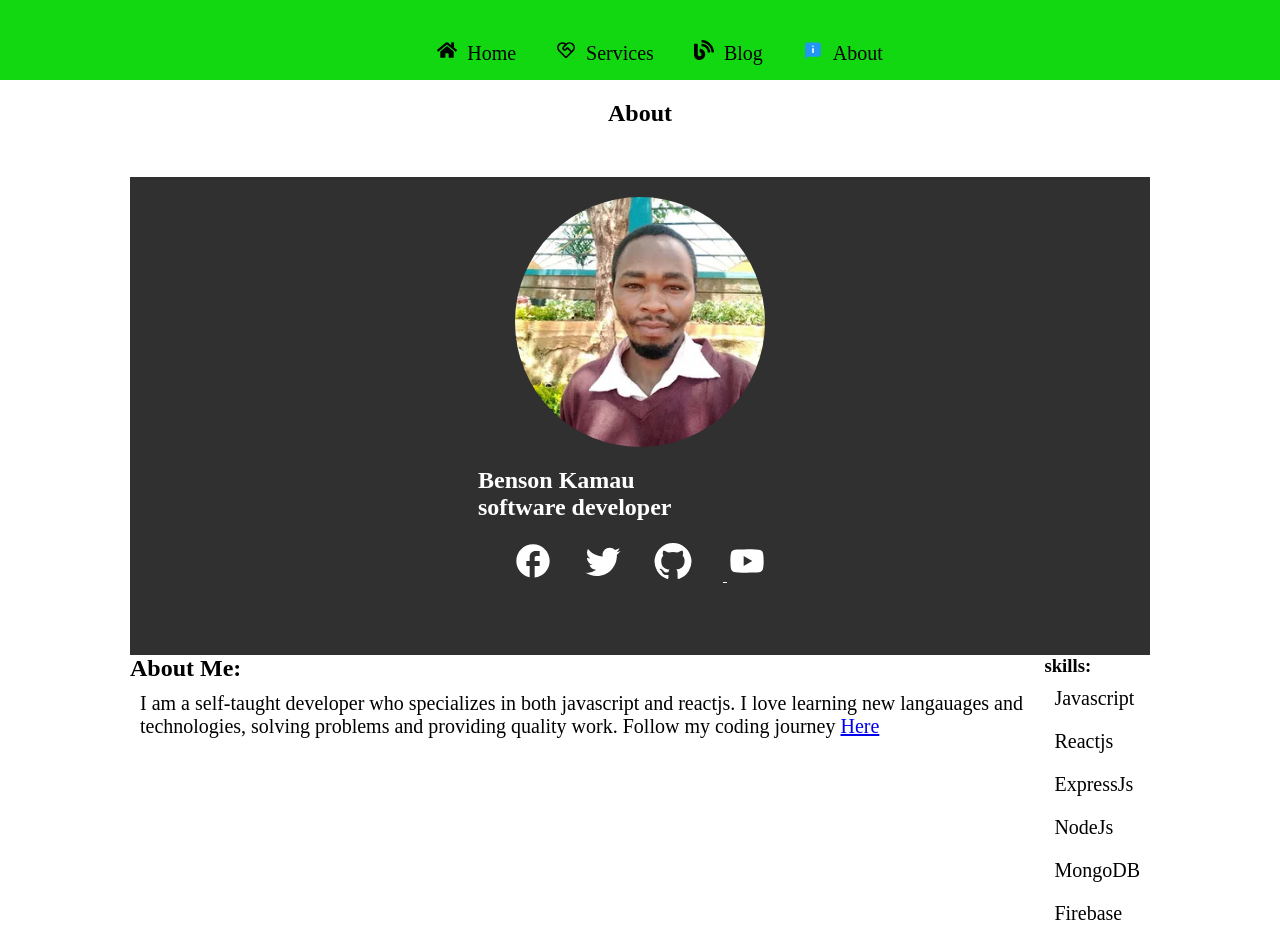
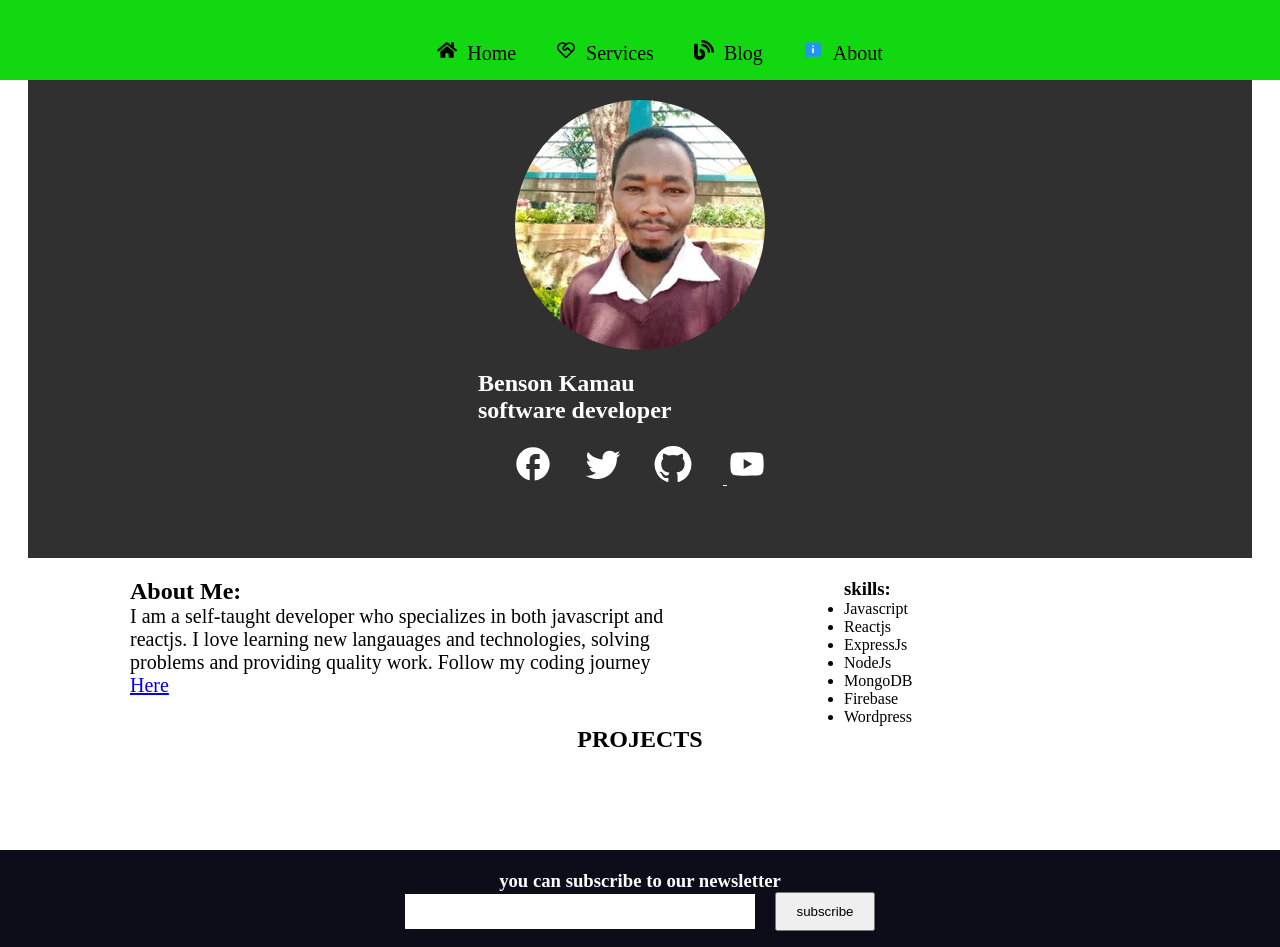
Before and after one commit to sirben181/web-reactv1, a React (Create React App) app: page /about in a window 1280 px wide. Shown: the top 947 px of the page. Built offline with nearby package versions, Linux system fonts and the light colour scheme.

Commit message:
adding portfolio projects

```diff
--- a/src/pages/About.js
+++ b/src/pages/About.js
@@ -9,7 +9,6 @@ import TwitterIcon from '@mui/icons-material/Twitter';
 const About = () => {
     return (
         <div className="about_container">
-            <h2 className='about'>About</h2>
             <div className="about_wrapper">
                    <div className='headerProf'>
                          <div className='profilePic'>
@@ -35,7 +34,8 @@ const About = () => {
                                     About Me:
                                 </h2>
                                 <p>I am a self-taught developer who specializes in both javascript and reactjs.
-                                    I love learning new langauages and technologies, solving  problems and providing   quality work.
+                                    I love learning new langauages and technologies,
+                                    solving  problems and providing   quality work.
                                     Follow my  coding journey <a href='/blog'>Here</a>
                                 {/*I am person who has a scientific background but i have no computer based  background.
                                     But this  didnt hinder me to learn and become  a software developer.
@@ -52,13 +52,14 @@ const About = () => {
                                 <h3>
                                 skills:
                                 </h3>
-                                <p> Javascript</p>
-                                <p> Reactjs</p>
-                                <p> ExpressJs</p>
-                                <p> NodeJs</p>
-                                <p> MongoDB</p>
-                                <p> Firebase</p>
-                                <p>Wordpress</p>
+                                <ul> <li>Javascript</li>
+                                    <li> Reactjs</li>
+                                    <li> ExpressJs</li>
+                                    <li> NodeJs</li>
+                                    <li> MongoDB</li>
+                                    <li> Firebase</li>
+                                    <li>Wordpress</li>
+                                </ul>
                             </div>
                             {/*  the initial idea is just providing software services and designing websites
                             websites maintenance
@@ -66,6 +67,10 @@ const About = () => {
                             eccommerce services
                             bl  og and all other types of websites */}
                      </div>
+                     <div className='portfolio_container'>
+                         <h2> PROJECTS</h2>
+
+                     </div>
               </div>
       </div>
     )
--- a/src/pages/about.css
+++ b/src/pages/about.css
@@ -6,7 +6,7 @@ margin:0;
     height:auto;
     margin-right:100px;
     margin-left:100px;
-    margin-top:5rem;
+    margin-top:3.1rem;
 }
 .about_wrapper{
     /* background:#f2f4f6; */
@@ -21,15 +21,16 @@ margin:0;
     text-align:center;
     padding:20px;
 }
-.about_wrapper p{ padding:10px;
-                  font-size:20px;}
+.about_wrapper p{
+    /* padding:10px;  */
+     font-size:20px;}
 .headerProf{
     display:flex;
     flex-direction:column;
     justify-content: center;
     align-items:center;
     padding-bottom:30px;
-    width:100%;
+    width:120%;
     background: #313030;
     height:auto;
 }
@@ -60,5 +61,13 @@ margin:0;
 
 .skill_container{
     display:flex;
+    justify-content:space-between;
+    margin-top:20px;
 
 }
+.skill_about{
+    width:55%;
+}
+.skill_wrapper{
+    width:30%;
+}
```
